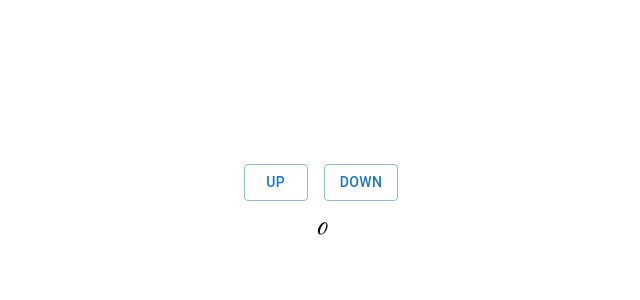
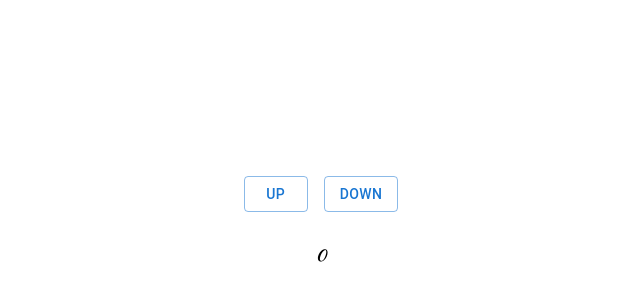
Before and after one commit to The-App-Club/udemy-transitive-number-animation, a React (Vite) app: page / in a window 1280 px wide. Shown: the part 198-498 px from the top of the page, without its empty margins (319-959 px from the left). Built offline with nearby package versions, Linux system fonts and the light colour scheme.

Commit message:
add animation

```diff
--- a/src/components/Number.jsx
+++ b/src/components/Number.jsx
@@ -1,5 +1,85 @@
-const Number = () => {
-  return null;
+import {css} from '@emotion/css';
+import {useRef, useEffect} from 'react';
+
+const Number = ({lastValue, currentValue, isUp, tik}) => {
+  const currentDomRef = useRef(null);
+  const previousDomRef = useRef(null);
+
+  useEffect(() => {
+    const currentDom = currentDomRef.current;
+    const previousDom = previousDomRef.current;
+
+    const a = currentDom.animate(
+      [
+        {
+          opacity: 0,
+          transform: `translateY(${isUp ? '60px' : '-60px'})`,
+        },
+        {
+          opacity: 1,
+          transform: `translateY(${isUp ? '0px' : '0px'})`,
+        },
+      ],
+      {
+        duration: 300,
+        fill: `both`,
+      }
+    );
+
+    const b = previousDom.animate(
+      [
+        {
+          opacity: 1,
+          transform: `translateY(${isUp ? '0px' : '0px'})`,
+        },
+        {
+          opacity: 0,
+          transform: `translateY(${isUp ? '-60px' : '60px'})`,
+        },
+      ],
+      {
+        duration: 300,
+        fill: `both`,
+      }
+    );
+
+    return () => {
+      a.cancel();
+      b.cancel();
+    };
+  }, [tik]);
+
+  return (
+    <div
+      className={css`
+        display: flex;
+        justify-content: center;
+        align-items: center;
+        flex-direction: column;
+        gap: 1rem;
+        position: relative;
+      `}
+    >
+      <p
+        ref={previousDomRef}
+        className={css`
+          position: absolute;
+          top: 1rem;
+        `}
+      >
+        {lastValue}
+      </p>
+      <p
+        ref={currentDomRef}
+        className={css`
+          position: absolute;
+          top: 1rem;
+        `}
+      >
+        {currentValue}
+      </p>
+    </div>
+  );
 };
 
 export {Number};
--- a/src/main.jsx
+++ b/src/main.jsx
@@ -10,17 +10,25 @@ import {usePrevious} from './hooks/usePrevious';
 
 import {useCounter} from './hooks/useCounter';
 
+import {Number} from './components/Number';
+
 const App = () => {
+  const [tik, setTik] = useState(new Date());
+  const [isUp, setIsUp] = useState(false);
   const [count, {increment, decrement}] = useCounter();
   const lastValue = usePrevious(count);
 
   const handleUp = (e) => {
     increment();
+    setTik(new Date());
+    setIsUp(true);
     console.log(`handleUp`, lastValue, count);
   };
 
   const handleDown = (e) => {
     decrement();
+    setTik(new Date());
+    setIsUp(false);
     console.log(`handleDown`, lastValue, count);
   };
 
@@ -58,7 +66,13 @@ const App = () => {
             Down
           </Button>
         </div>
-        <p
+        <Number
+          lastValue={lastValue}
+          currentValue={count}
+          isUp={isUp}
+          tik={tik}
+        />
+        {/* <p
           className={css`
             display: flex;
             justify-content: center;
@@ -66,7 +80,7 @@ const App = () => {
           `}
         >
           {count}
-        </p>
+        </p> */}
       </div>
     </div>
   );
```
